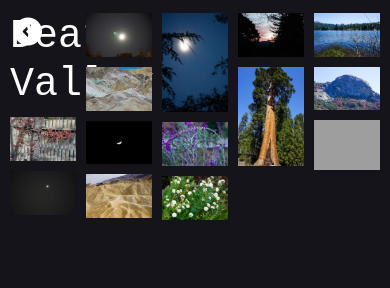
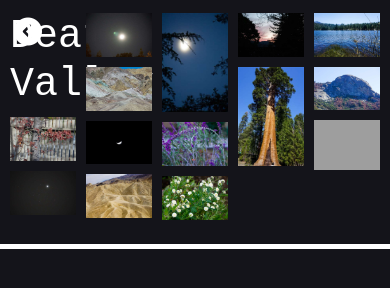
Before and after one commit to benjaminxiaa/website, a website: page public/2022.html in a window 390 px wide. Drawn offline with nearby package versions, Linux system fonts and the light colour scheme; some packages are replaced by stand-ins of ours; grey boxes are pictures that could not be loaded.

Commit message:
responsiveness-ish; added capibility for adding new images

```diff
--- a/public/2022.html
+++ b/public/2022.html
@@ -35,6 +35,7 @@
             <img src="./images/portfolio/DeathValley/b_4132815_sequoia_rock.jpg" id="dv">
             <img src="./images/portfolio/DeathValley/DSC04010 - Copy - Copy.JPG" id="dv">
         </div>
+        <hr class="gallery-hr">
 
         <!-- Firebase Initializing -->
         <script src="./firebaseinit.js"></script>
--- a/public/styles.css
+++ b/public/styles.css
@@ -163,3 +163,10 @@ a:hover {
     height: auto !important;
     margin-bottom: 10px;
 }
+
+.gallery-hr {
+    color: white;
+    background-color: white;
+    outline: 2px auto white;
+    border-style: solid;
+}
```
Also changed, not shown: public/2023.html (+1 -0 lines).
